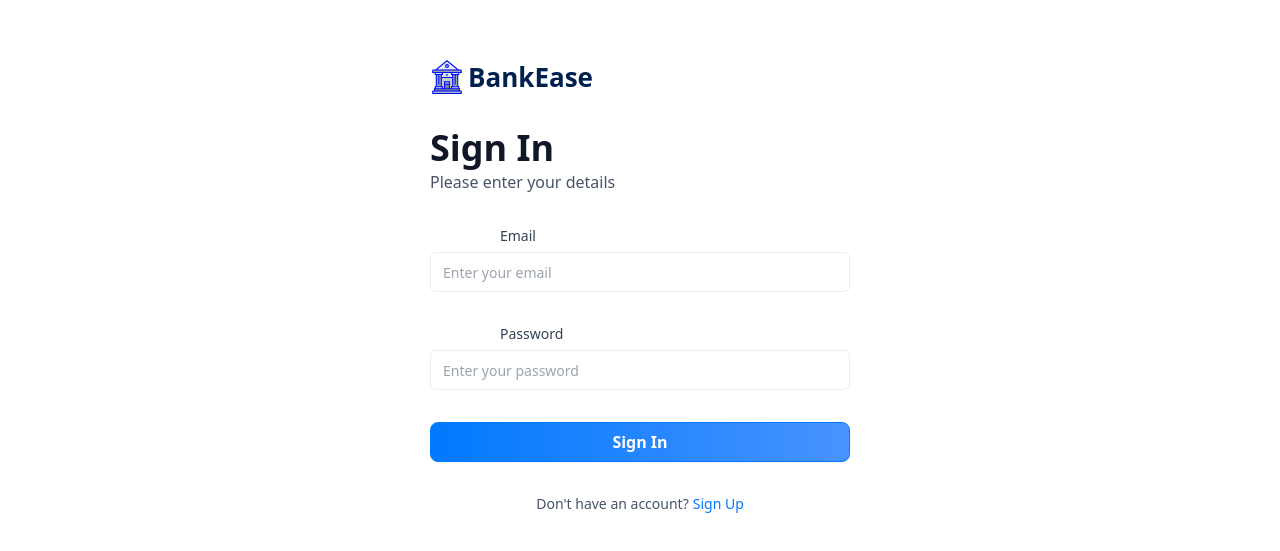
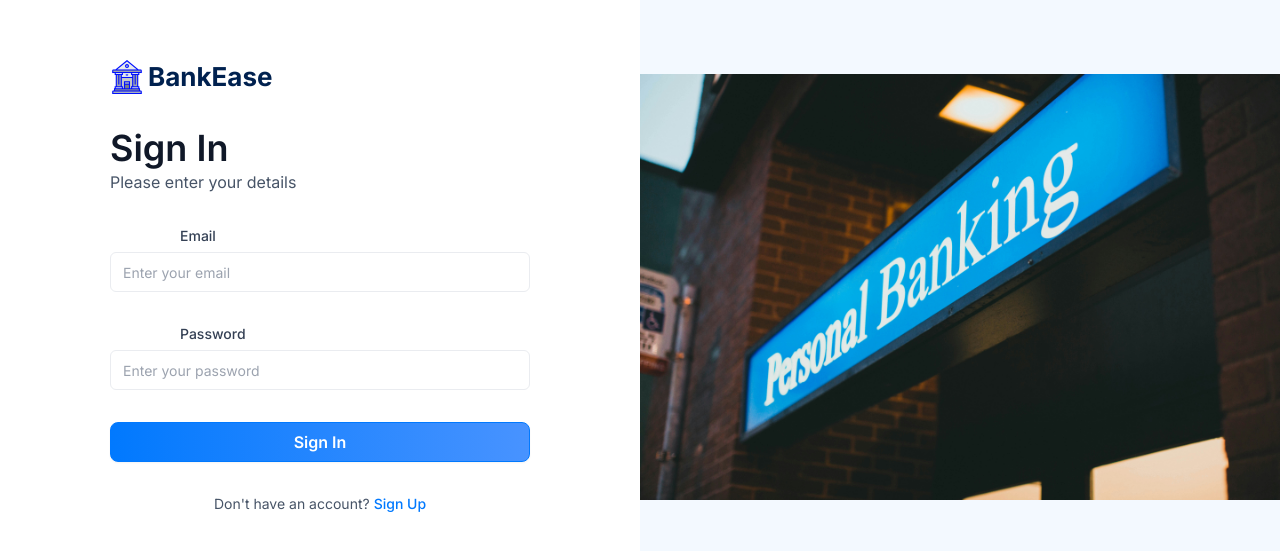
Before and after one commit to Bernard065/BankEase, a Next.js app: page /sign-in in a window 1280 px wide. Shown: the part 113-664 px from the top of the page. Built offline with nearby package versions, Linux system fonts and the light colour scheme.

Commit message:
Implement logout functionality

```diff
--- a/src/app/(auth)/layout.tsx
+++ b/src/app/(auth)/layout.tsx
@@ -1,3 +1,4 @@
+import Image from "next/image";
 
 export default function RootLayout({
     children,
@@ -5,8 +6,16 @@ export default function RootLayout({
     children: React.ReactNode;
   }>) {
     return (
-      <main>
+      <main className="flex min-h-screen w-full justify-between font-inter">
           {children}
+          <div className="auth-asset">
+            <Image
+              src='/icons/auth.jpg'
+              alt='home'
+              width={900}
+              height={900}
+            />
+          </div>
       </main>
     );
   }
--- a/src/app/(root)/layout.tsx
+++ b/src/app/(root)/layout.tsx
@@ -2,6 +2,7 @@ import MobileNavbar from "@/components/ui/MobileNavbar";
 import Sidebar from "@/components/ui/Sidebar";
 import { getLoggedInUser } from "@/lib/server/appwrite";
 import Image from "next/image";
+import { redirect } from "next/navigation";
 
 export default async function RootLayout({
   children,
@@ -9,6 +10,8 @@ export default async function RootLayout({
   children: React.ReactNode;
 }>) {
   const loggedIn = await getLoggedInUser();
+
+   if(!loggedIn) redirect('/sign-in')
 
   return (
     <main className="flex h-screen w-full font-inter">
--- a/src/app/globals.css
+++ b/src/app/globals.css
@@ -270,4 +270,8 @@
   .footer_image-mobile {
     @apply relative size-5;
   }
+
+  .auth-asset {
+    @apply flex h-screen w-full sticky top-0 items-center justify-end bg-sky-1 max-lg:hidden;
+  }
 }
--- a/src/components/ui/RightSidebar.tsx
+++ b/src/components/ui/RightSidebar.tsx
@@ -10,12 +10,12 @@ const RightSidebar = ({ user, transactions, banks }: RightSidebarProps) => {
         <div className='profile-banner' />
         <div className='profile'>
           <div className='profile-img'>
-            <span className='text-5xl font-bold text-blue-500'>{user.name[0]}</span>
+            <span className='text-5xl font-bold text-blue-500'>{user?.name[0]}</span>
           </div>
 
           <div className='profile-details'>
-            <h1 className='profile-name'>{user.name}</h1>
-            <p className='profile-email'>{user.email}</p>
+            <h1 className='profile-name'>{user?.name}</h1>
+            <p className='profile-email'>{user?.email}</p>
           </div>
         </div>
       </section>
@@ -40,7 +40,7 @@ const RightSidebar = ({ user, transactions, banks }: RightSidebarProps) => {
               <BankCard
                 key={banks[0].$id}
                 account={banks[0]}
-                userName={`${user.firstName} ${user.lastName}`}
+                userName={user?.name}
                 showBalance={false}
               />
             </div>
@@ -49,7 +49,7 @@ const RightSidebar = ({ user, transactions, banks }: RightSidebarProps) => {
                 <BankCard
                   key={banks[1].$id}
                   account={banks[1]}
-                  userName={`${user.firstName} ${user.lastName}`}
+                  userName={user?.name}
                   showBalance={false}
                 />
               </div>
```
Also changed, not shown: public/icons/auth.jpg (added).
